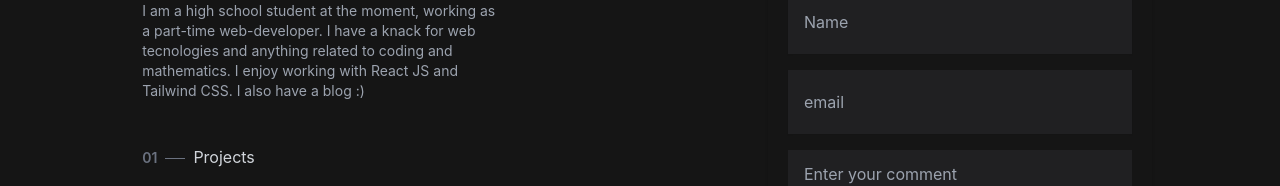
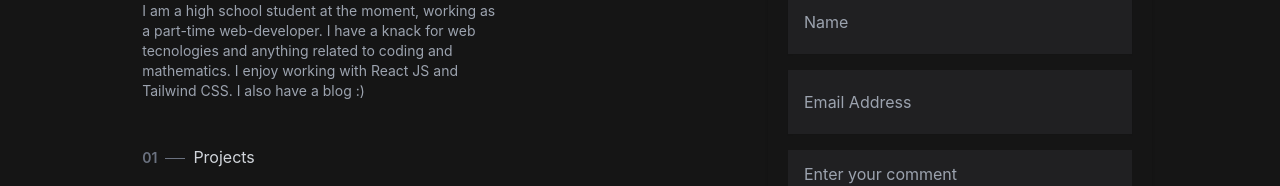
Before and after one commit to roshaan005/portfolio, a Next.js app: page /Contact in a window 1280 px wide. Shown: the part 323-509 px from the top of the page. Built offline with nearby package versions, Linux system fonts and the light colour scheme.

Commit message:
capitalized and changed the input text for email field

```diff
--- a/pages/components/form.js
+++ b/pages/components/form.js
@@ -37,7 +37,7 @@ function Form() {
                 </div>
                 <div className="col-span-2 lg:col-span-2">
                     <div className=" relative ">
-                        <input type="text" id="contact-form-email" className="project-box-color  w-full border-transparent flex-1 appearance-none  w-full py-5 px-4 bg-white text-gray-700 placeholder-gray-400 shadow-sm text-base focus:outline-none focus:ring-2 focus:ring-purple-600 focus:border-transparent" name="emailaddress" placeholder="email"/>
+                        <input type="text" id="contact-form-email" className="project-box-color  w-full border-transparent flex-1 appearance-none  w-full py-5 px-4 bg-white text-gray-700 placeholder-gray-400 shadow-sm text-base focus:outline-none focus:ring-2 focus:ring-purple-600 focus:border-transparent" name="emailaddress" placeholder="Email Address"/>
                         </div>
                     </div>
                     <div className="col-span-2">
```
